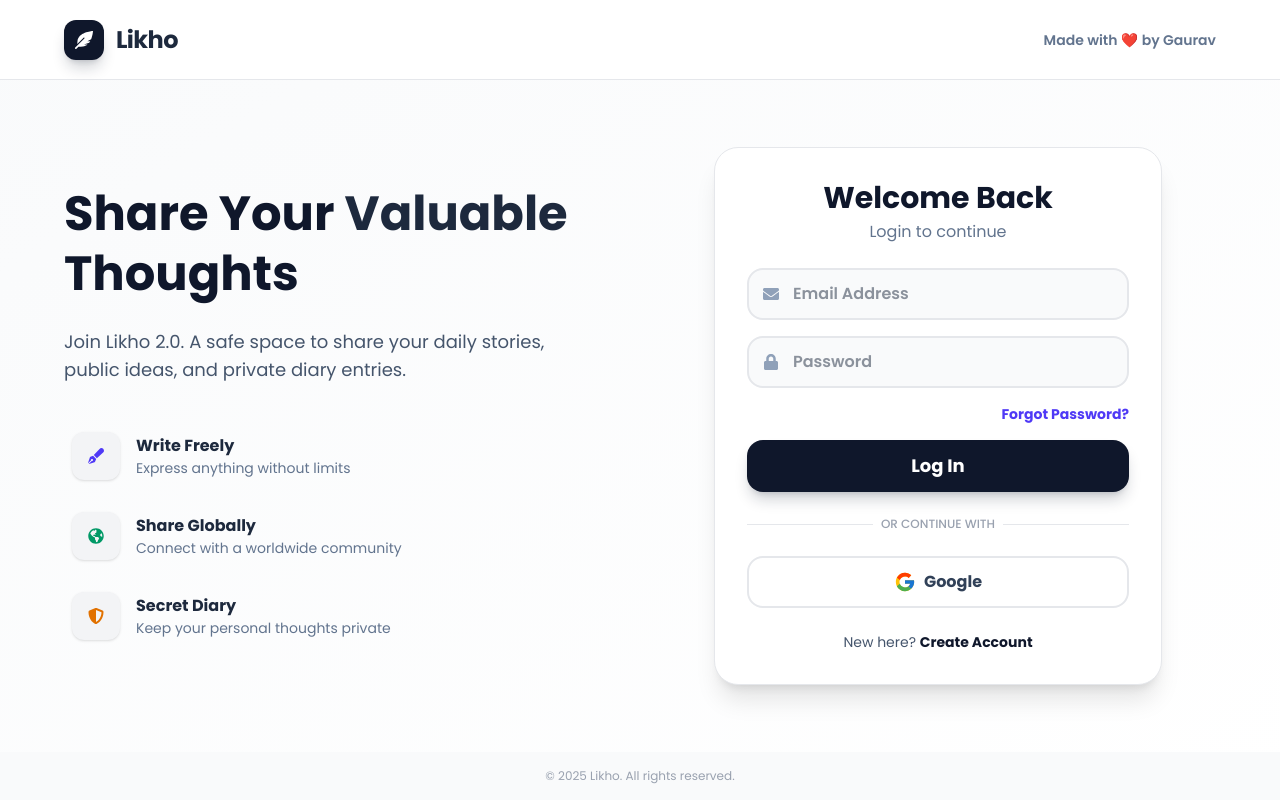
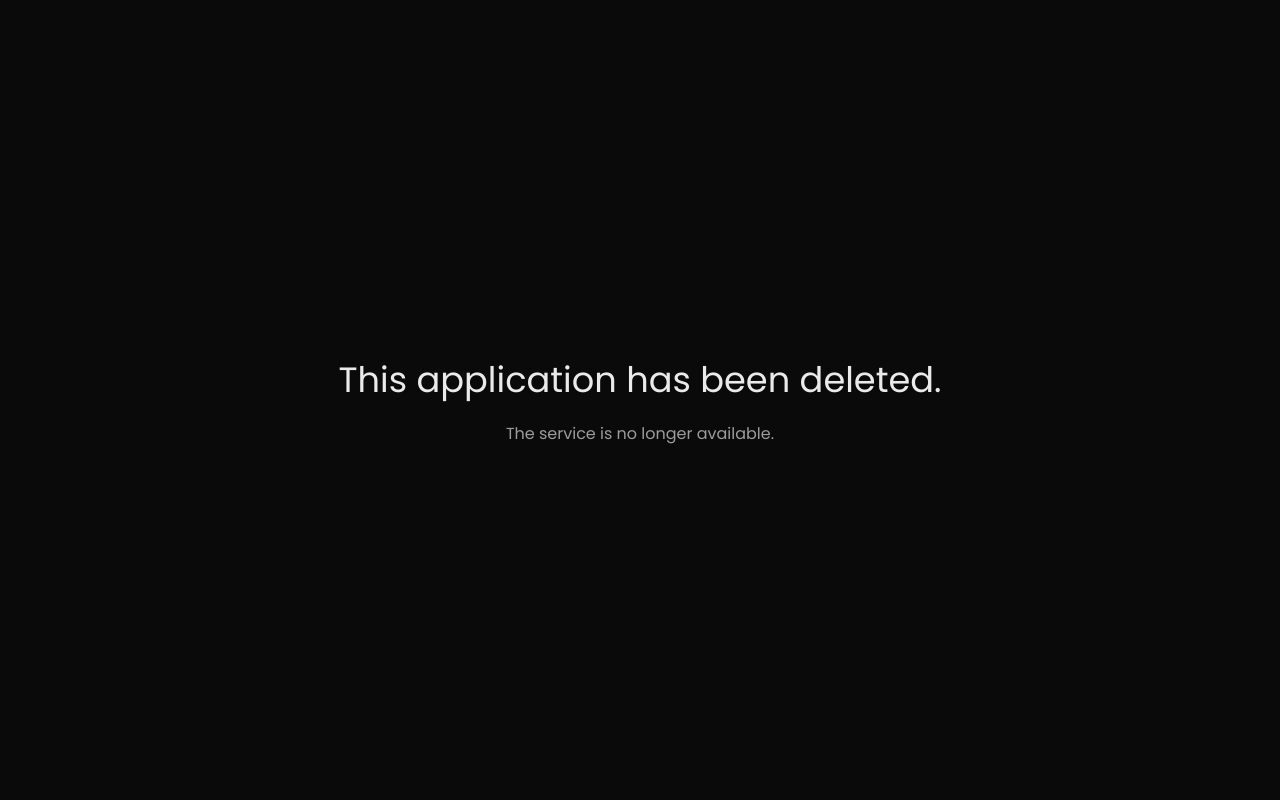
Before and after one commit to Gaurav432005/Likho, a React (Vite) app: page / in a window 1280 px wide. Before the commit this address led to /auth. Built offline with nearby package versions, Linux system fonts and the light colour scheme; no server answers.

Commit message:
Update App.jsx

```diff
--- a/src/App.jsx
+++ b/src/App.jsx
@@ -1,71 +1,33 @@
 import { useEffect } from "react";
-import { Routes, Route, Navigate, useLocation } from "react-router-dom";
-import { Toaster } from "react-hot-toast";
-import { AuthProvider, useAuth } from "./context/AuthContext";
-import { NotificationProvider } from "./context/NotificationContext";
-import { Layout } from "./components/layout/Layout";
-import DomainChangeBanner from "./DomainChangeBanner";
-import InstallPrompt from "./components/ui/InstallPrompt";
-
-// Features
-import AuthPage from "./features/auth/AuthPage";
-import Home from "./features/feed/Home";
-import Create from "./features/feed/Create";
-import Diary from "./features/feed/Diary";
-import ViewPost from "./features/feed/ViewPost";
-import ChatList from "./features/chat/ChatList";
-import ChatWindow from "./features/chat/ChatWindow";
-import Profile from "./features/user/Profile";
-
-const ProtectedRoute = ({ children }) => {
-  const { user, loading } = useAuth();
-  if (loading) return <div className="h-screen w-full flex items-center justify-center bg-white text-black font-bold">LOADING...</div>;
-  if (!user) return <Navigate to="/auth" />;
-  return children;
-};
+import { useLocation } from "react-router-dom";
 
 export default function App() {
   const { pathname } = useLocation();
   useEffect(() => window.scrollTo(0, 0), [pathname]);
 
   return (
-
-    <AuthProvider>
-      <NotificationProvider>
-
-      <DomainChangeBanner />
-         <InstallPrompt />
-        <Toaster
-            position="top-center"
-            toastOptions={{
-            duration: 3000,
-            style: {
-                background: "#000",
-                color: "#fff",
-                borderRadius: "12px",
-                border: "1px solid #333",
-                padding: "12px 16px",
-            },
-            }}
-            containerStyle={{ top: 16 }}
-        />
-
-        <Routes>
-            <Route path="/auth" element={<AuthPage />} />
-
-            <Route path="/" element={<ProtectedRoute><Layout /></ProtectedRoute>}>
-                <Route index element={<Home />} />
-                <Route path="diary" element={<Diary />} />
-                <Route path="create" element={<Create />} />
-                <Route path="view/:collectionName/:id" element={<ViewPost />} />
-                <Route path="chat" element={<ChatList />} />
-                <Route path="chat/:chatId" element={<ChatWindow />} />
-                <Route path="profile/:userId" element={<Profile />} />
-            </Route>
-
-            <Route path="*" element={<Navigate to="/" />} />
-        </Routes>
-      </NotificationProvider>
-    </AuthProvider>
+    <div
+      style={{
+        height: "100vh",
+        width: "100vw",
+        display: "flex",
+        alignItems: "center",
+        justifyContent: "center",
+        backgroundColor: "#0a0a0a",
+        color: "#eaeaea",
+        fontFamily: "system-ui, -apple-system, BlinkMacSystemFont, sans-serif",
+        textAlign: "center",
+        padding: "2rem",
+      }}
+    >
+      <div>
+        <h1 style={{ fontSize: "2.2rem", marginBottom: "1rem" }}>
+          This application has been deleted.
+        </h1>
+        <p style={{ opacity: 0.65, fontSize: "1rem" }}>
+          The service is no longer available.
+        </p>
+      </div>
+    </div>
   );
 }
```
